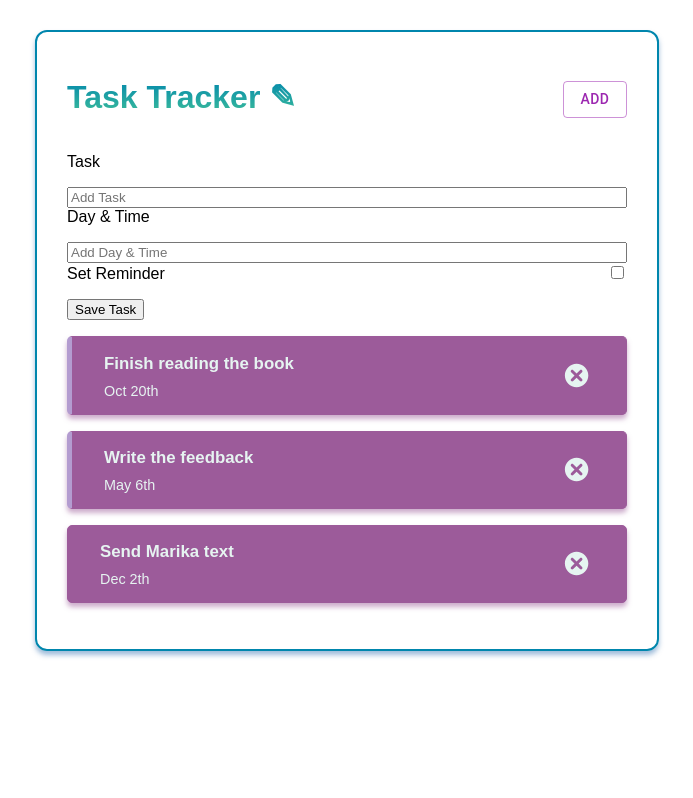
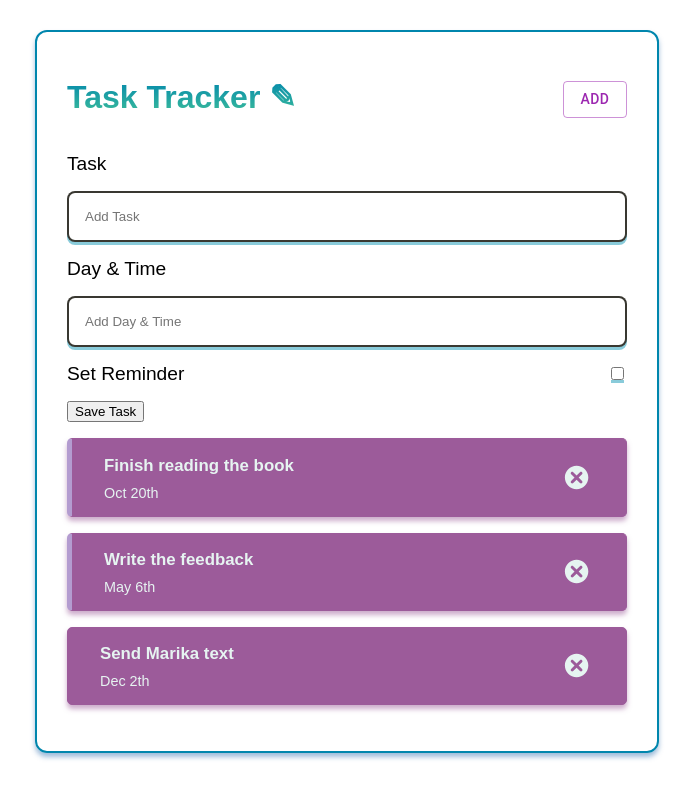
Before and after one commit to elenamarinaki/task-tracker, a React (Create React App) app: page / in a window 1280 px wide. Shown: the whole page, without its empty margins (293-986 px from the left). Built offline with nearby package versions, Linux system fonts and the light colour scheme; a web font is replaced by a local one.

Commit message:
input styling

```diff
--- a/src/components/AddTask.styles.css
+++ b/src/components/AddTask.styles.css
@@ -1,10 +1,23 @@
 .input-field {
   display: flex;
   flex-direction: column;
+
+  font-size: 1.2rem;
 }
 
 .input-field > * + * {
   margin-top: 1rem;
+}
+
+#add-task,
+#day-time,
+#reminder {
+  padding: 1rem;
+  margin-bottom: 1rem;
+
+  border: 2px solid rgba(36, 35, 27, 0.9);
+  border-radius: 8px;
+  box-shadow: 0px 3px 0px 0px rgba(21, 152, 182, 0.5);
 }
 
 .input-check {
@@ -13,6 +26,7 @@
   justify-content: space-between;
   align-items: baseline;
 
+  font-size: 1.2rem;
 }
 
 #reminder {
```
Lines whose indentation alone changed are shown as unchanged.
